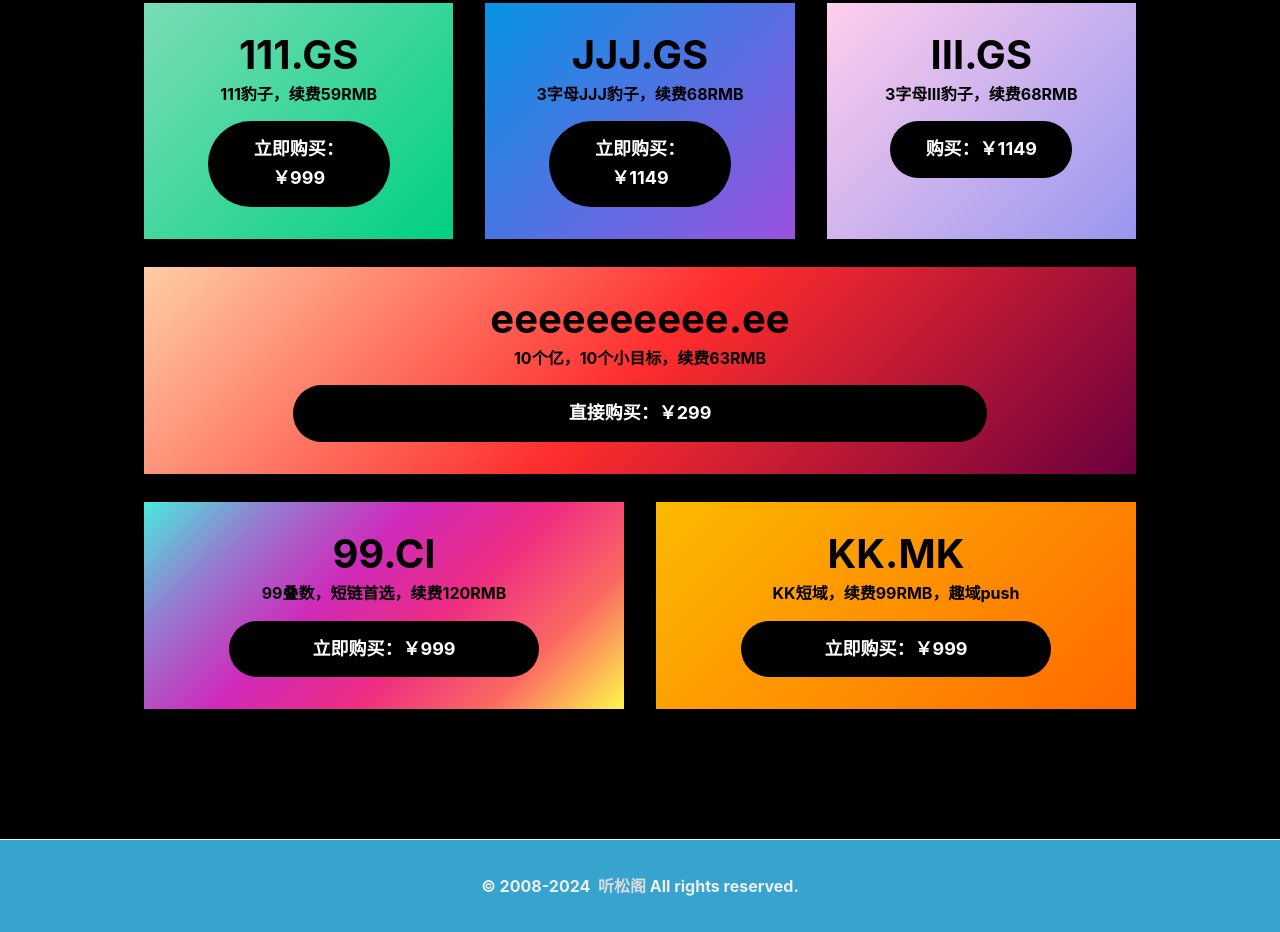
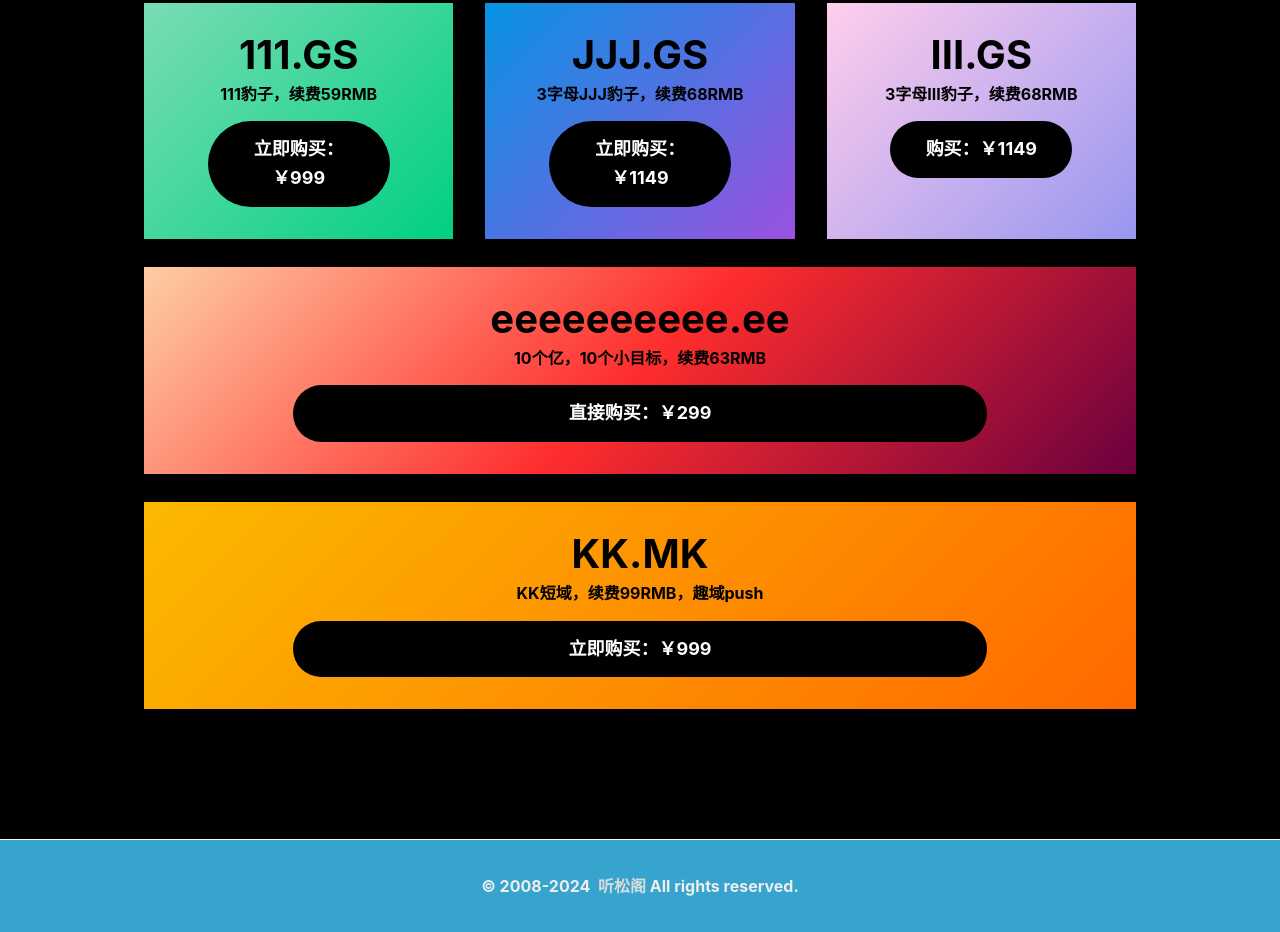
Before and after one commit to kylehao/mi.pu.cx, a plain HTML site: page index.html in a window 1280 px wide. Shown: the part 2244-3176 px from the top of the page. Drawn offline with Linux system fonts and the light colour scheme.

Commit message:
Update index.html

```diff
--- a/index.html
+++ b/index.html
@@ -315,7 +315,7 @@ body{--wp--preset--color--black: #000000;--wp--preset--color--cyan-bluish-gray:
 
 
 <div class="is-layout-flex wp-container-23 wp-block-columns alignwide">
-<div class="is-layout-flow wp-elements-66e8d58c08ef0b4b6f0f87643c2fc7c0 wp-block-column has-cool-to-warm-spectrum-gradient-background has-text-color has-background has-link-color" style="color:#000000;padding-top:2em;padding-right:2em;padding-bottom:2em;padding-left:2em">
+<!--<div class="is-layout-flow wp-elements-66e8d58c08ef0b4b6f0f87643c2fc7c0 wp-block-column has-cool-to-warm-spectrum-gradient-background has-text-color has-background has-link-color" style="color:#000000;padding-top:2em;padding-right:2em;padding-bottom:2em;padding-left:2em">
 <h2 class="has-text-align-center has-black-color has-text-color" style="font-size:40px">99.CI</h2>
 <p class="has-text-align-center"><strong>99叠数，短链首选，续费120RMB</strong></p>
 <div class="is-horizontal is-content-justification-center is-layout-flex wp-container-19 wp-block-buttons alignfull">
@@ -324,7 +324,7 @@ body{--wp--preset--color--black: #000000;--wp--preset--color--cyan-bluish-gray:
 		href="https://mi.quyu.net/index/seller/get/id_56844.html" target="_blank">立即购买：￥999</a>
 	  </div>
 </div>
-</div>
+</div> -->
 <div class="is-layout-flow wp-elements-16f58fbb5f2a372223567b1f82fcd5c8 wp-block-column has-luminous-vivid-amber-to-luminous-vivid-orange-gradient-background has-text-color has-background has-link-color" style="color:#000000;padding-top:2em;padding-right:2em;padding-bottom:2em;padding-left:2em">
 <h2 class="has-text-align-center has-black-color has-text-color" style="font-size:40px">KK.MK</h2>
 <p class="has-text-align-center"><strong>KK短域，续费99RMB，趣域push</strong></p>
```
